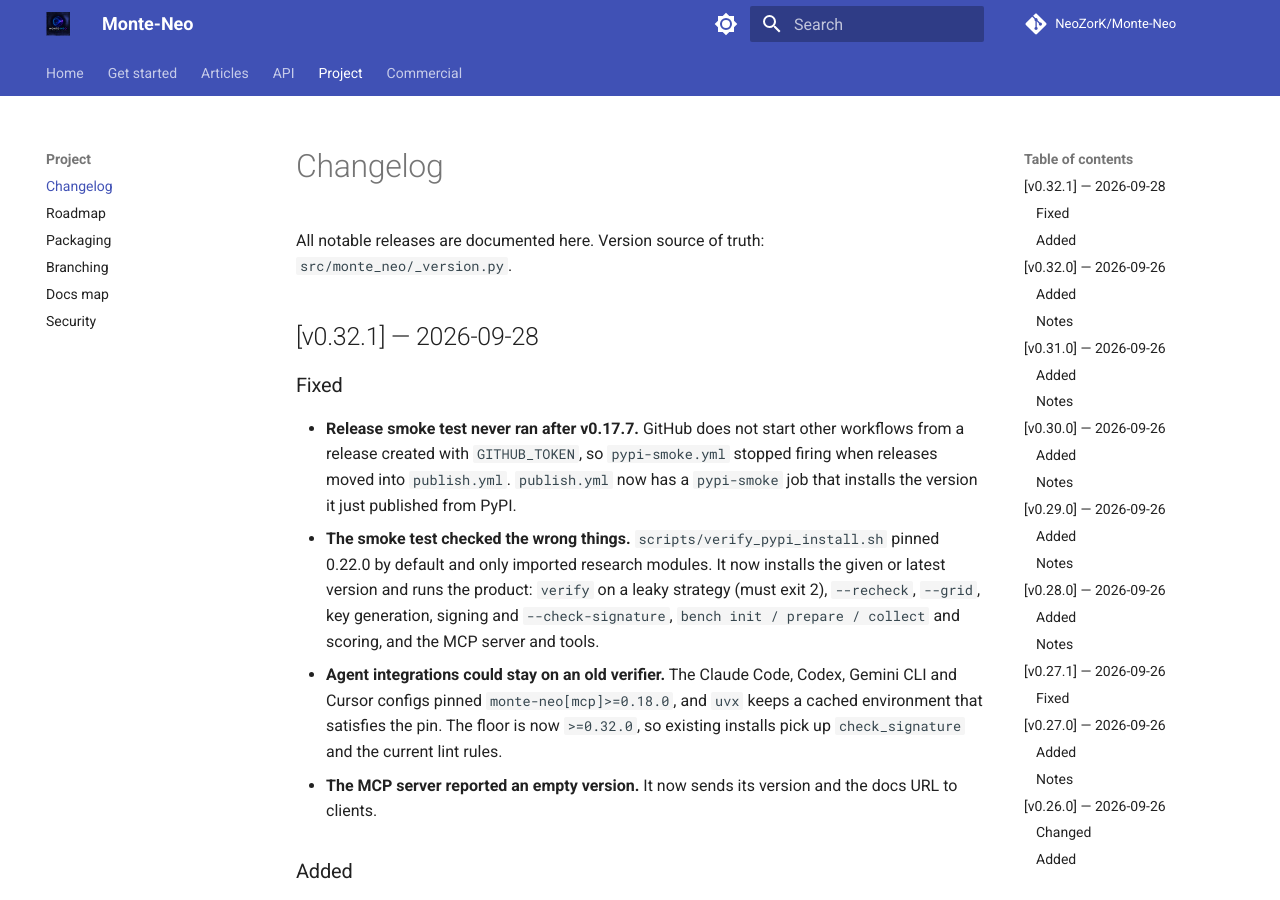
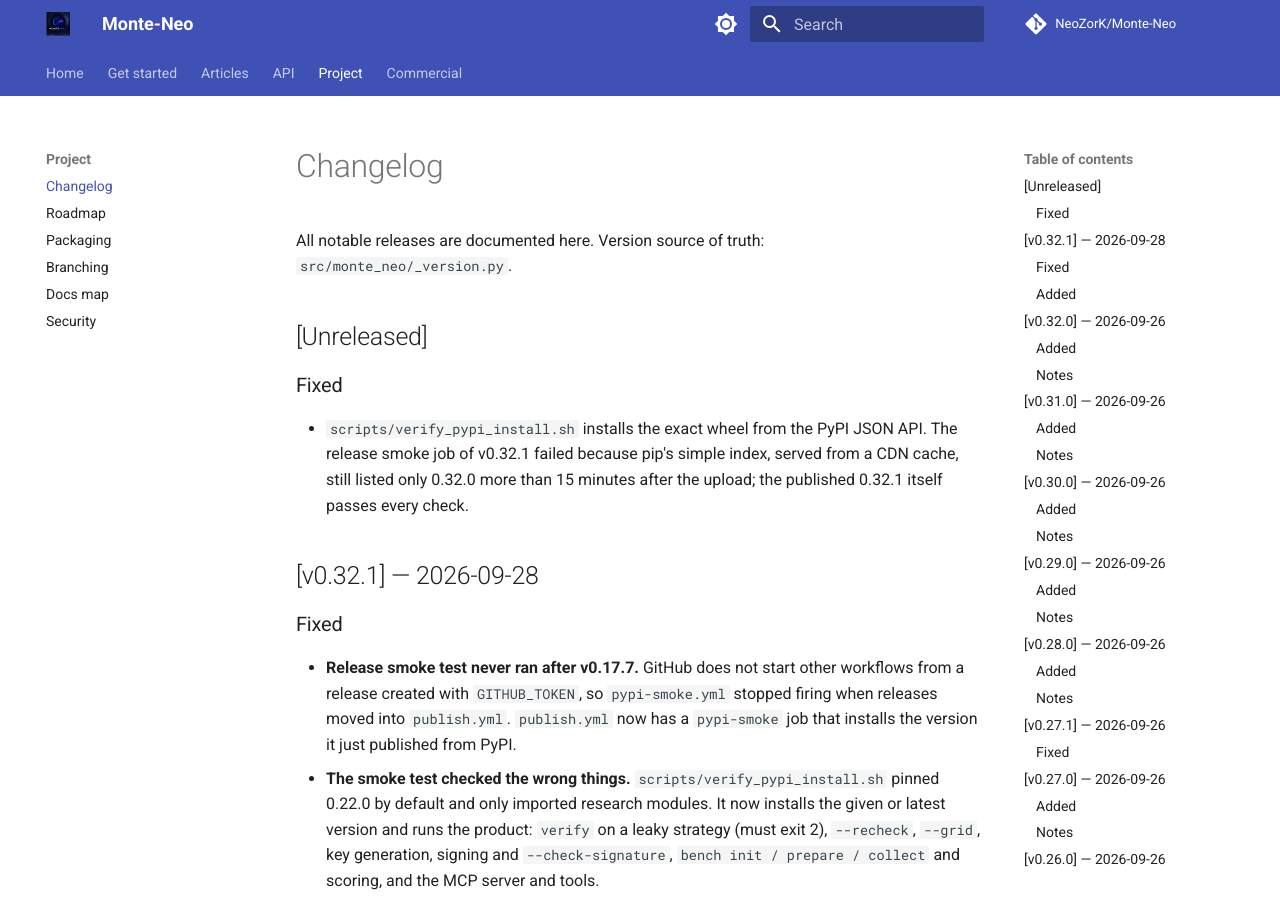
Before and after one commit to NeoZorK/Monte-Neo, an MkDocs documentation site: the page built from docs/project/CHANGELOG.md, in a window 1280 px wide and 900 px high. Built offline with MkDocs 1.6.1 and Material for MkDocs 9.7.7, drawn with Linux system fonts in a browser that asks for light colours; comment, search, counter and statistics services are not loaded.

Commit message:
fix: install the exact wheel in the PyPI smoke test (#66)
Resolve the wheel URL through the PyPI JSON API with retries and install that exact file, so the smoke check does not depend on the simple-index CDN cache.

```diff
--- a/docs/project/CHANGELOG.md
+++ b/docs/project/CHANGELOG.md
@@ -2,6 +2,13 @@
 
 All notable releases are documented here.
 Version source of truth: `src/monte_neo/_version.py`.
+
+## [Unreleased]
+
+### Fixed
+- `scripts/verify_pypi_install.sh` installs the exact wheel from the PyPI JSON API. The release smoke job
+  of v0.32.1 failed because pip's simple index, served from a CDN cache, still listed only 0.32.0 more
+  than 15 minutes after the upload; the published 0.32.1 itself passes every check.
 
 ## [v0.32.1] — 2026-09-28
 
```
Also changed, not shown: 1 other file.
